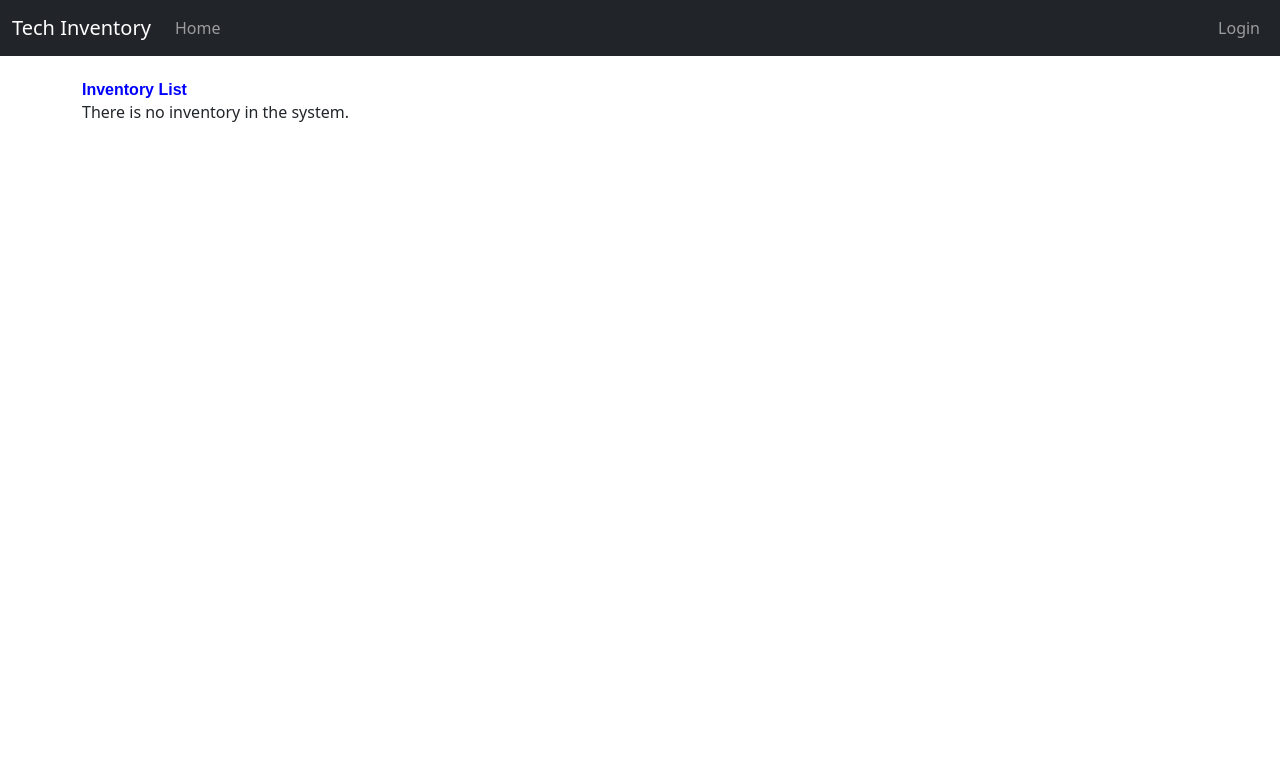
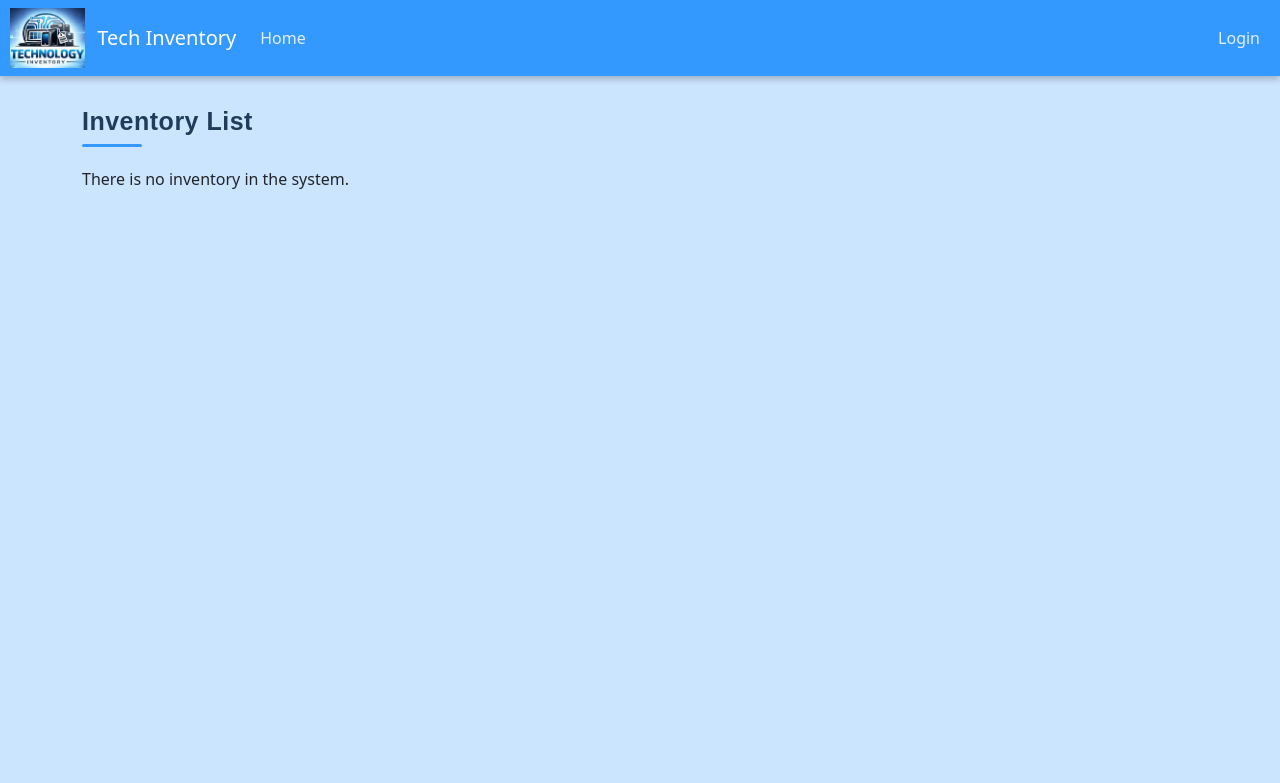
Before and after one commit to TommyGottschalk/TechInventory, a Django app: page / in a window 1280 px wide. Shown: the top 783 px of the page. Run offline with Django 5.2, Linux system fonts and the light colour scheme; data that the repository does not hold is empty.

Commit message:
CSS
Creation of additional CSS elements.

```diff
--- a/inventory/static/css/my_style.css
+++ b/inventory/static/css/my_style.css
@@ -3,10 +3,50 @@ HEADING
 **************************************/
 
 h1 {
-    color: blue;
+    color: #0066CC;
     font-family: arial, sans-serif;
     font-size: 16px;
     font-weight: bold;
     margin-top: 0px;
     margin-bottom: 1px;
     }
+
+.navbar {
+    box-shadow: 0 4px 6px rgba(0,0,0,0.2);
+}
+
+.navbar .nav-link {
+    color: rgba(255,255,255,0.85);
+    transition: 0.2s;
+}
+
+.navbar .nav-link:hover {
+    color: blue;
+    transform: translateY(-3px);
+}
+
+body {
+    background-color: #CCE5FF
+}
+
+.table th {
+    background-color: #CCE5FF
+}
+
+h1 {
+    font-size: 25px;
+    font-weight: 600;
+    margin: 30px 0 20px;
+    color: #1f3c5a;
+    letter-spacing: 0.5px;
+}
+
+h1::after {
+    content: "";
+    display: block;
+    width: 60px;
+    height: 3px;
+    background-color: #3399FF;
+    margin-top: 8px;
+    border-radius: 2px;
+}
--- a/inventory/templates/inventory/base.html
+++ b/inventory/templates/inventory/base.html
@@ -11,7 +11,10 @@
 </head>
 <body>
 
-<nav class="navbar navbar-expand-lg navbar-dark bg-dark">
+<nav class="navbar navbar-expand-lg navbar-dark" style="background-color: #3399FF;">
+    <a href="{% url 'index' %}">
+        <img src="{% static 'images/techinvlogo.png' %}" alt="Logo" height="60" style="padding-left: 10px;">
+    </a>
     <div class="container-fluid">
         <a class="navbar-brand" href="{% url 'index' %}">Tech Inventory</a>
         <button class="navbar-toggler" type="button" data-bs-toggle="collapse" data-bs-target="#navbarSupportedContent"
```
Also changed, not shown: inventory/static/images/techinvlogo.png (added).
